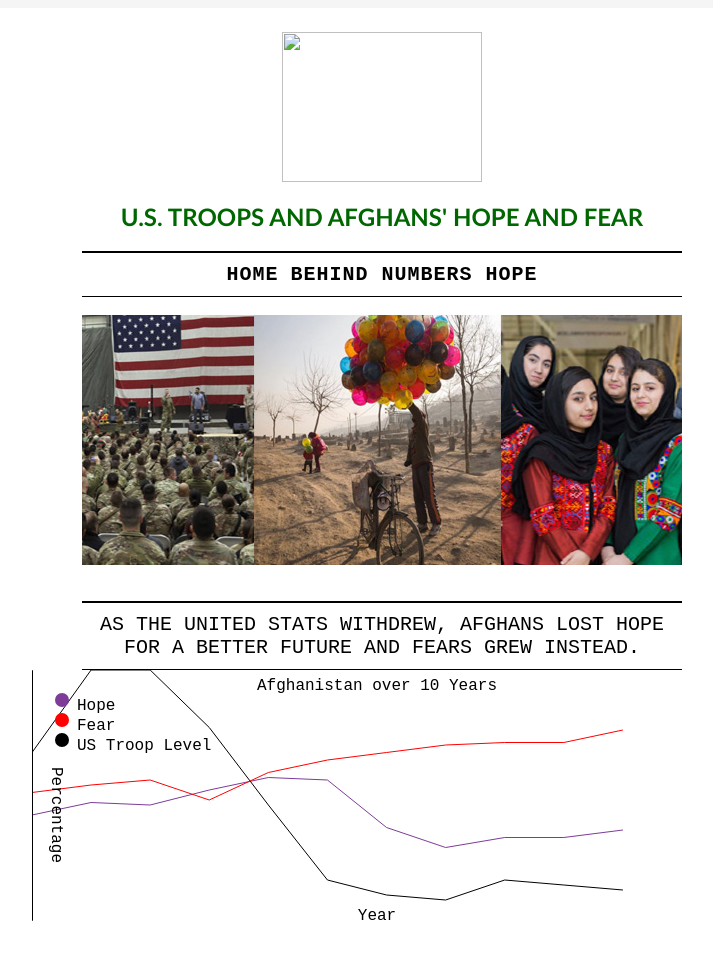
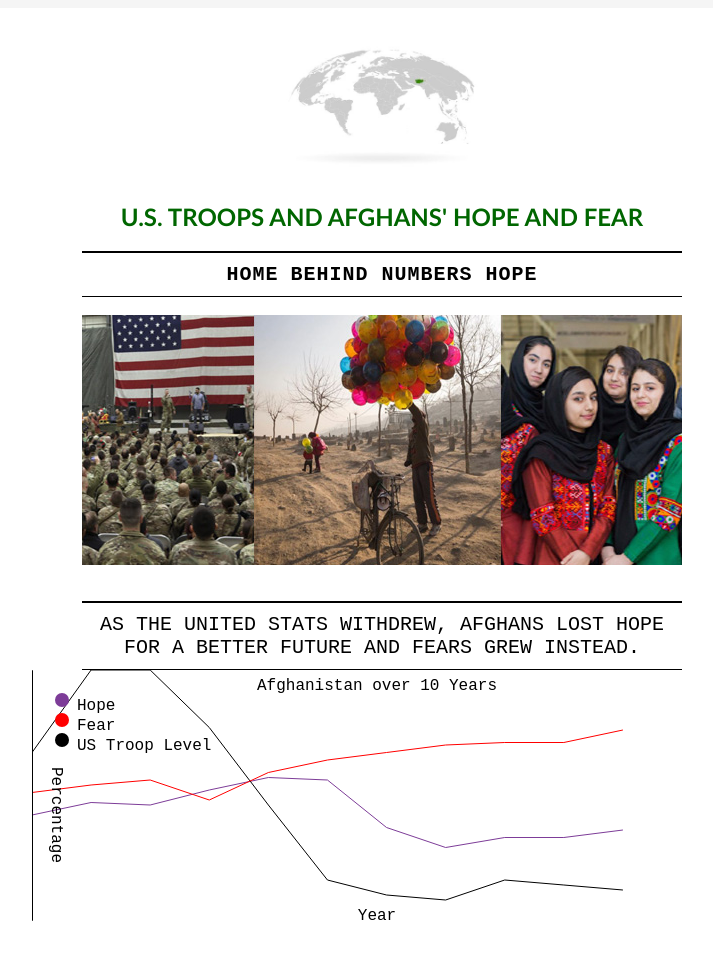
Before and after one commit to EzzatMehrdad/WarAfghanistan, a plain HTML site: page Hope/cor_hope.html in a window 1280 px wide. Shown: the whole page, without its empty margins (258-971 px from the left). Drawn offline with nearby package versions, Linux system fonts and the light colour scheme; the site is published under a folder, as on GitHub Pages, so addresses that start at the root find nothing.

Commit message:
Update cor_hope.html

```diff
--- a/Hope/cor_hope.html
+++ b/Hope/cor_hope.html
@@ -12,7 +12,7 @@
 
 
 
-        <img id="logo" src="/afg.jpg">
+        <img id="logo" src="./afg.jpg">
 
         <h2 style="text-transform: uppercase"> U.S. Troops and Afghans' Hope and Fear </h2>
 
```
